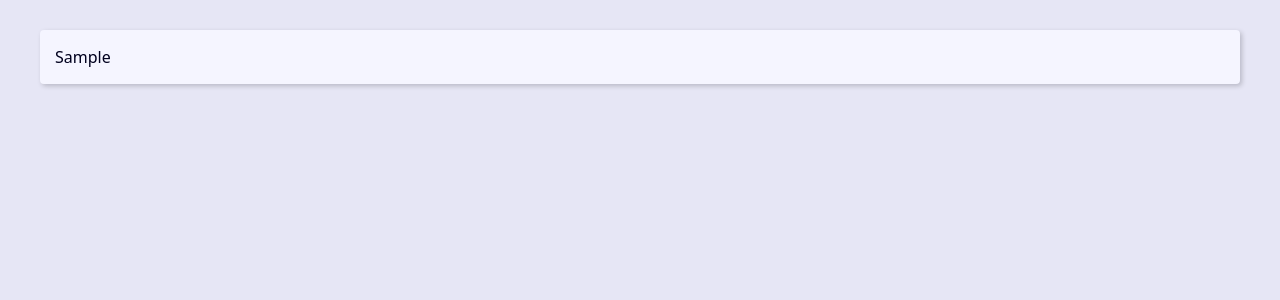
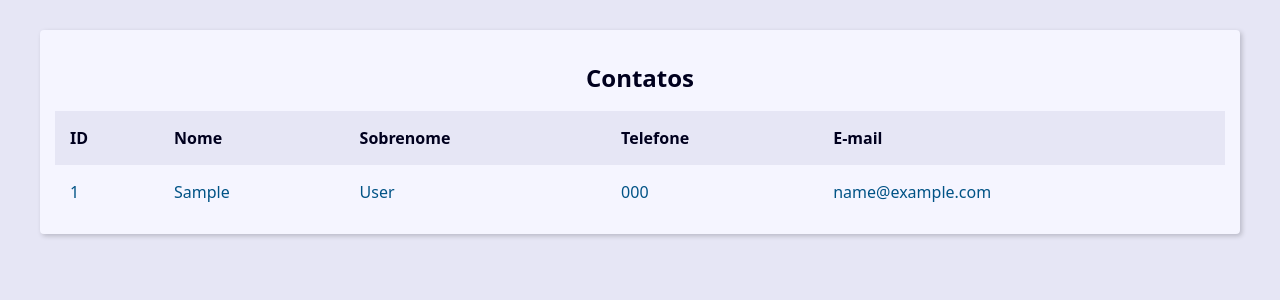
Before and after one commit to Wefrit/Projeto_Agenda, a Django app: page / in a window 1280 px wide. Shown: the top 300 px of the page. Run offline with Django 5.2, Linux system fonts and the light colour scheme; tables that the repository leaves empty hold one stand-in row (values such as "Sample post").

Commit message:
Criando a tabela que exibe os contatos no index

```diff
--- a/contact/templates/contact/index.html
+++ b/contact/templates/contact/index.html
@@ -1,7 +1,52 @@
 {% extends "global/base.html" %}
 
 {% block content %}
-    {% for contact in contacts  %}
-        {{ contact.first_name }} <br>
-    {% endfor %}
+   <div class="responsive-table">
+    <table class="contacts-table">
+        <caption class="table-caption">
+            Contatos
+        </caption>
+
+        <thead>
+            <tr class="table-row table-row-header">
+                <th class="table-header">ID</th>
+                <th class="table-header">Nome</th>
+                <th class="table-header">Sobrenome</th>
+                <th class="table-header">Telefone</th>
+                <th class="table-header">E-mail</th>
+            </tr>
+        </thead>
+        <tbody>
+            {% for contact in contacts %}
+            <tr class="table-row">
+                <td class="table-cel">
+                    <a href="#" class="table-link">
+                        {{ contact.id }}
+                    </a>
+                </td>
+                <td class="table-cel">
+                    <a href="#" class="table-link">
+                        {{ contact.first_name }}
+                    </a>
+                </td>
+                <td class="table-cel">
+                    <a href="#" class="table-link">
+                        {{ contact.last_name }}
+                    </a>
+                </td>
+                <td class="table-cel">
+                    <a href="#" class="table-link">
+                        {{ contact.phone }}
+                    </a>
+                </td>
+                <td class="table-cel">
+                    <a href="#" class="table-link">
+                        {{ contact.email }}
+                    </a>
+                </td>
+            </tr>
+            {% endfor %}
+        </tbody>
+    </table>
+   </div>
 {% endblock content %}
```
